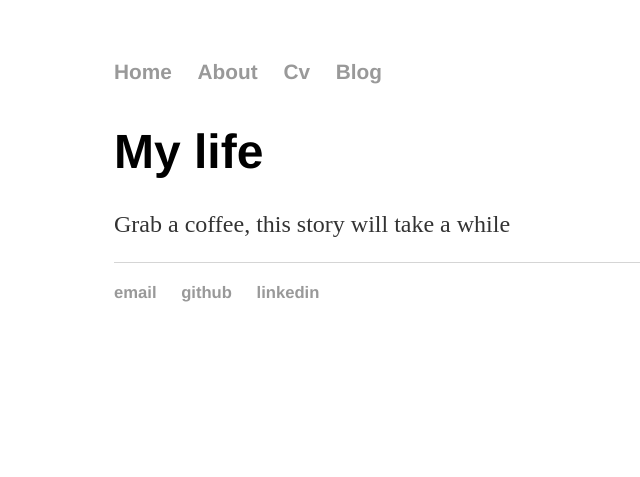
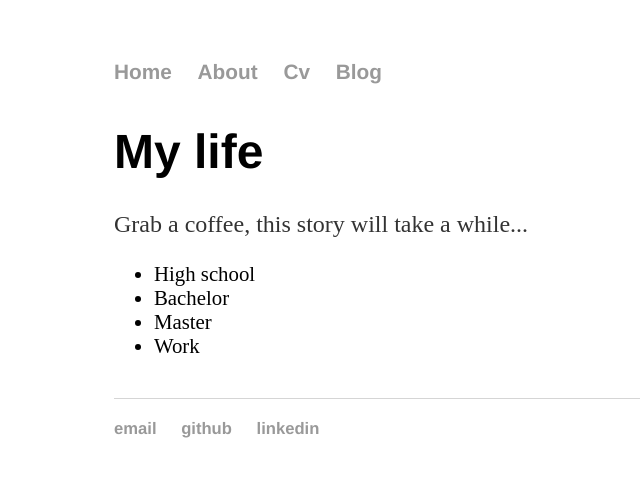
Before and after one commit to nsorros/nsorros.github.io, a Jekyll site: the page built from about/index.html, in a window 1280 px wide. Shown: the top 477 px of the page, without its empty margins (78-718 px from the left). Built offline with Jekyll 4.4.1, drawn with Linux system fonts in a browser that asks for light colours.

Commit message:
Update index.html

```diff
--- a/about/index.html
+++ b/about/index.html
@@ -2,5 +2,11 @@
 layout: default
 title: My life
 ---
-	<h1>{{ page.title }}</h1>
-	<p>Grab a coffee, this story will take a while</p>
+<h1>{{ page.title }}</h1>
+<p>Grab a coffee, this story will take a while...</p>
+<ul>
+	<li>High school</li>
+	<li>Bachelor</li>
+	<li>Master</li>
+	<li>Work</li>
+</ul>
```
